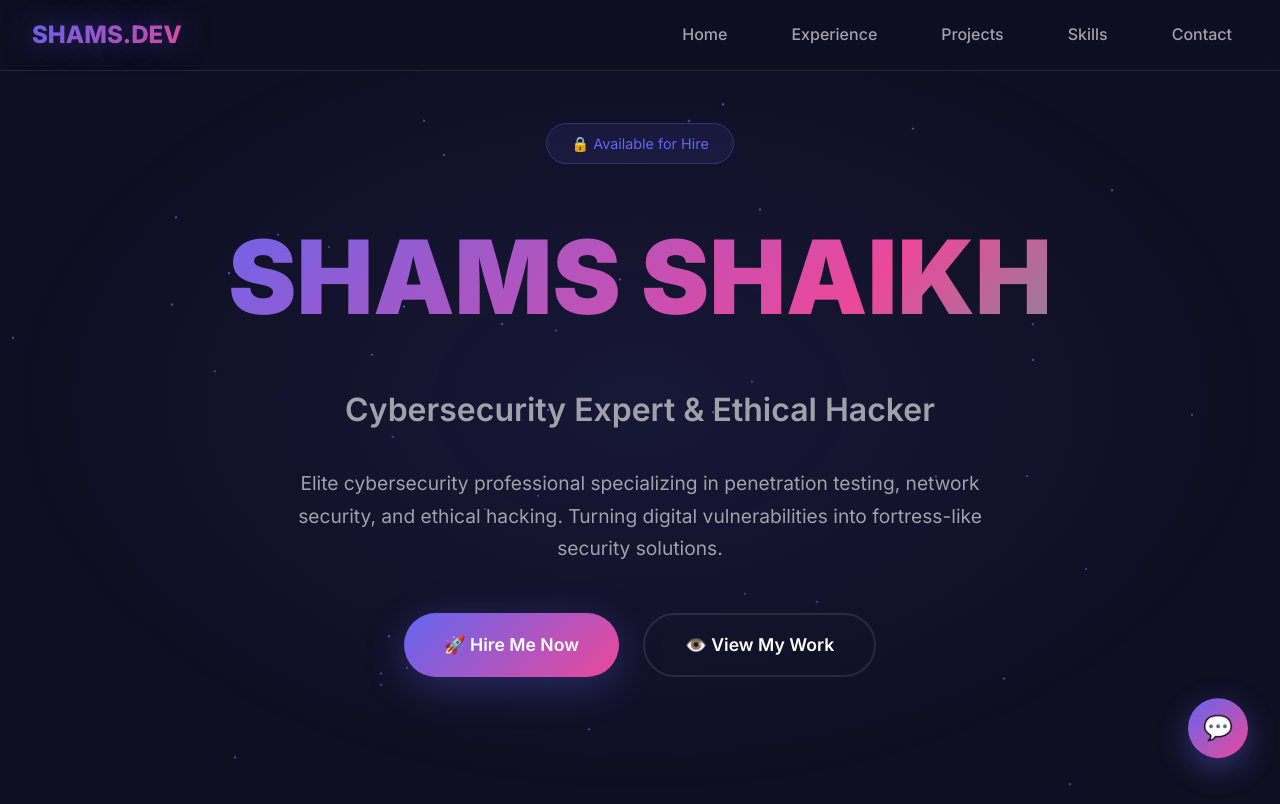
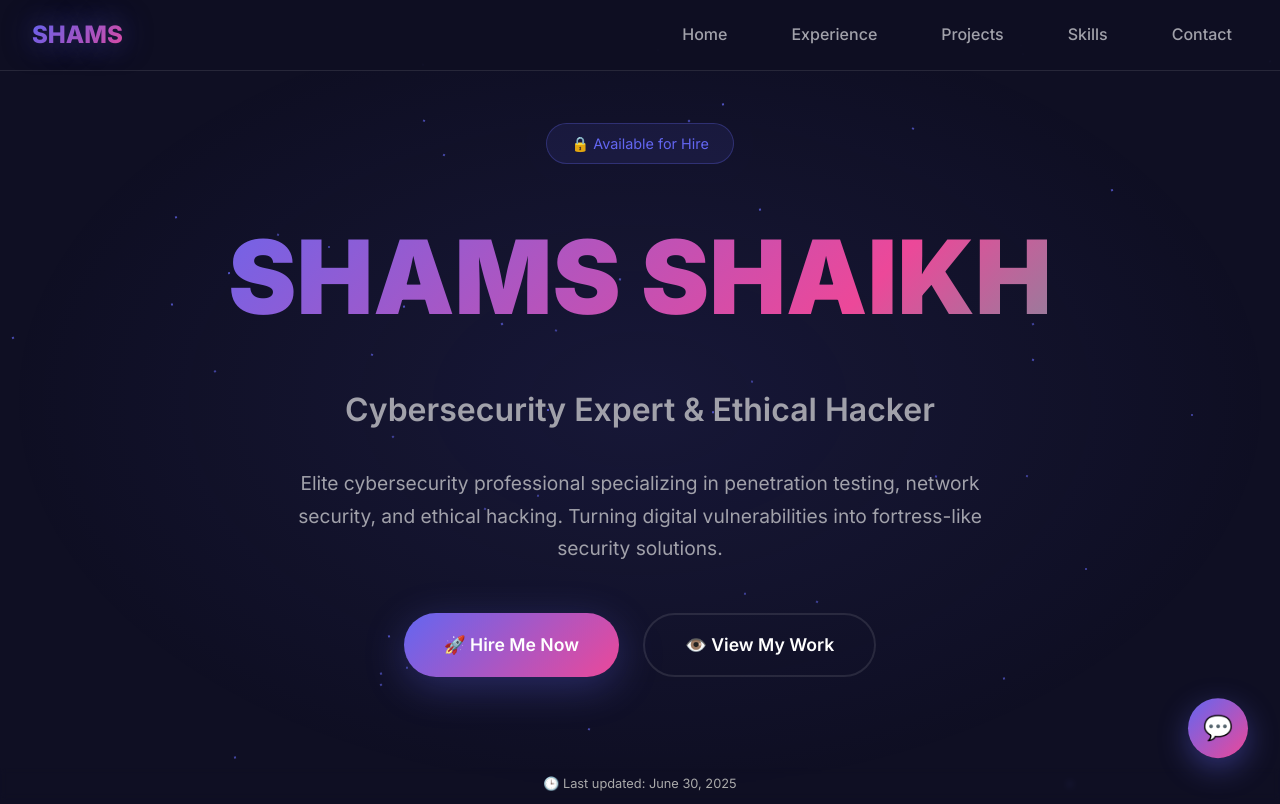
Before and after one commit to Shams-20/Resume, a plain HTML site: page index.html in a window 1280 px wide. Shown: the top 804 px of the page. Drawn offline with Linux system fonts and the light colour scheme.

Commit message:
index.html

```diff
--- a/index.html
+++ b/index.html
@@ -924,7 +924,7 @@
     <!-- Navigation -->
     <nav class="navbar">
         <div class="nav-container">
-            <div class="logo">SHAMS.DEV</div>
+            <div class="logo">SHAMS</div>
             <ul class="nav-links">
                 <li><a href="#home">Home</a></li>
                 <li><a href="#experience">Experience</a></li>
@@ -1525,5 +1525,9 @@
             }
         });
     </script>
+
+        <footer class="footer">
+          <p>🕒 Last updated: June 30, 2025</p>
+        </footer
 </body>
 </html>
```
